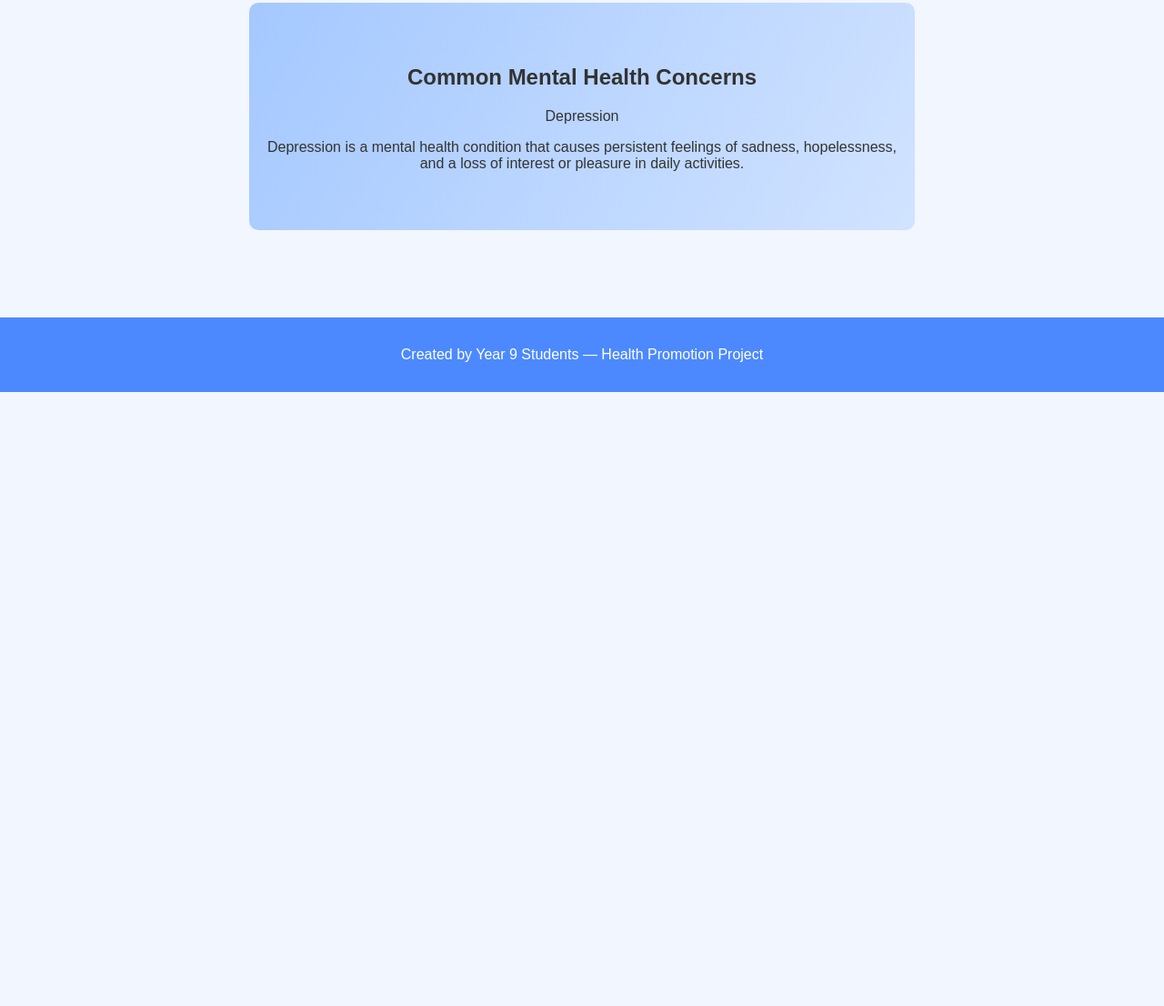
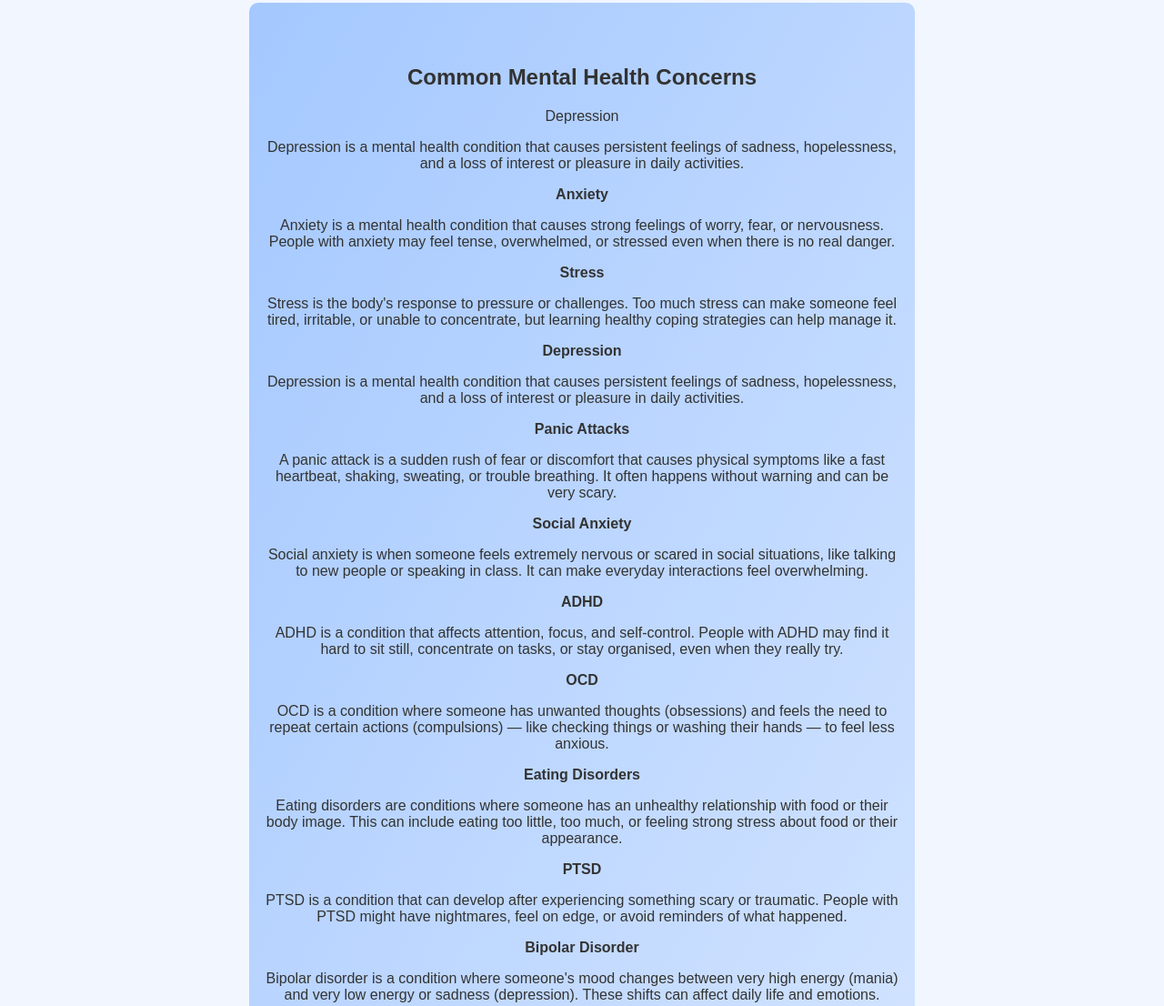
Before and after one commit to achannelwithanything-a11y/achannelwithanything-a11y.github.io, a plain HTML site: page index.html in a window 1280 px wide. Shown: the part 712-1818 px from the top of the page at 91% size. Before the commit the page ends 1143 px from the top, so only its background shows below. Drawn offline with Linux system fonts and the light colour scheme.

Commit message:
Update index.html

```diff
--- a/index.html
+++ b/index.html
@@ -31,6 +31,35 @@
 <h2>Common Mental Health Concerns</h2>
         <p>Depression</p>
 <p>Depression is a mental health condition that causes persistent feelings of sadness, hopelessness, and a loss of interest or pleasure in daily activities.</p>
+        <p><strong>Anxiety</strong></p>
+<p>Anxiety is a mental health condition that causes strong feelings of worry, fear, or nervousness. People with anxiety may feel tense, overwhelmed, or stressed even when there is no real danger.</p>
+
+<p><strong>Stress</strong></p>
+<p>Stress is the body's response to pressure or challenges. Too much stress can make someone feel tired, irritable, or unable to concentrate, but learning healthy coping strategies can help manage it.</p>
+
+<p><strong>Depression</strong></p>
+<p>Depression is a mental health condition that causes persistent feelings of sadness, hopelessness, and a loss of interest or pleasure in daily activities.</p>
+
+<p><strong>Panic Attacks</strong></p>
+<p>A panic attack is a sudden rush of fear or discomfort that causes physical symptoms like a fast heartbeat, shaking, sweating, or trouble breathing. It often happens without warning and can be very scary.</p>
+
+<p><strong>Social Anxiety</strong></p>
+<p>Social anxiety is when someone feels extremely nervous or scared in social situations, like talking to new people or speaking in class. It can make everyday interactions feel overwhelming.</p>
+
+<p><strong>ADHD</strong></p>
+<p>ADHD is a condition that affects attention, focus, and self-control. People with ADHD may find it hard to sit still, concentrate on tasks, or stay organised, even when they really try.</p>
+
+<p><strong>OCD</strong></p>
+<p>OCD is a condition where someone has unwanted thoughts (obsessions) and feels the need to repeat certain actions (compulsions) — like checking things or washing their hands — to feel less anxious.</p>
+
+<p><strong>Eating Disorders</strong></p>
+<p>Eating disorders are conditions where someone has an unhealthy relationship with food or their body image. This can include eating too little, too much, or feeling strong stress about food or their appearance.</p>
+
+<p><strong>PTSD</strong></p>
+<p>PTSD is a condition that can develop after experiencing something scary or traumatic. People with PTSD might have nightmares, feel on edge, or avoid reminders of what happened.</p>
+
+<p><strong>Bipolar Disorder</strong></p>
+<p>Bipolar disorder is a condition where someone's mood changes between very high energy (mania) and very low energy or sadness (depression). These shifts can affect daily life and emotions.</p>
     </section>
 </main>
 
```
